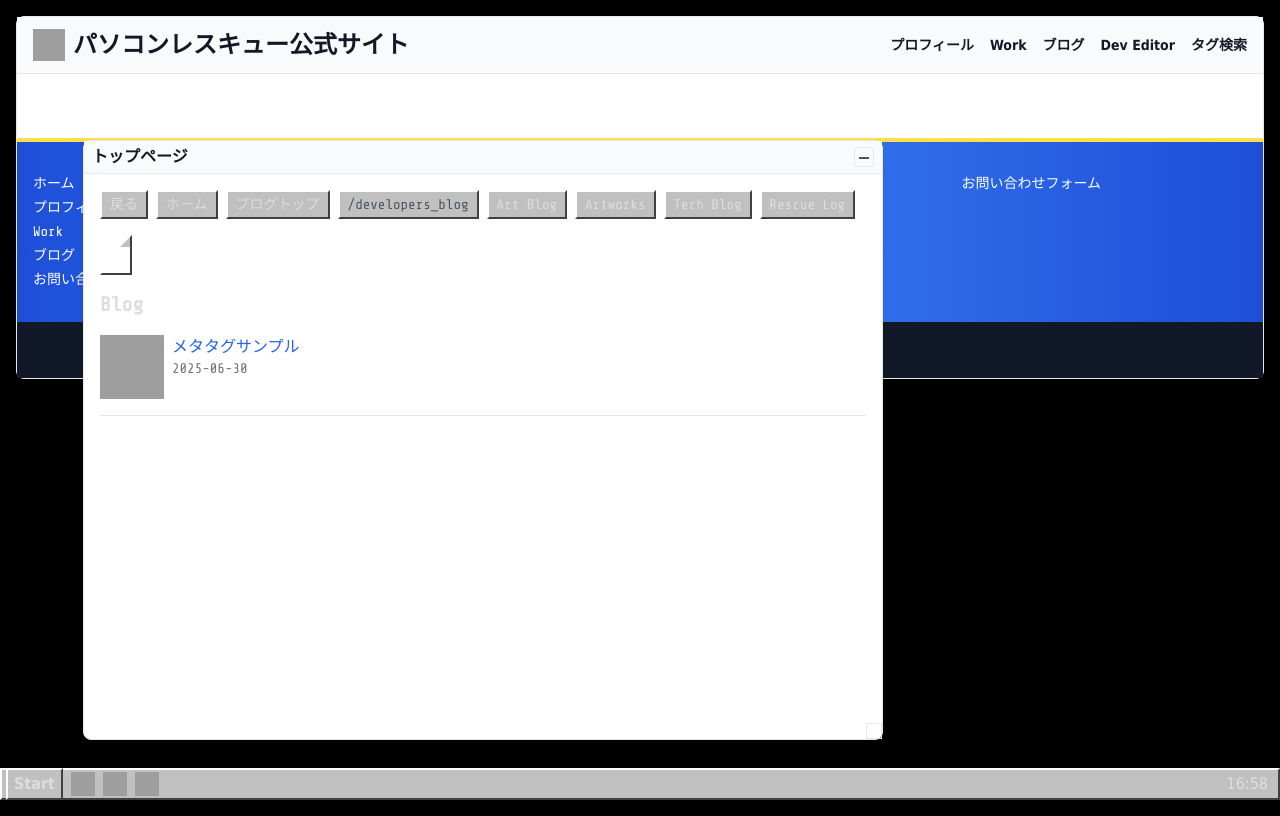
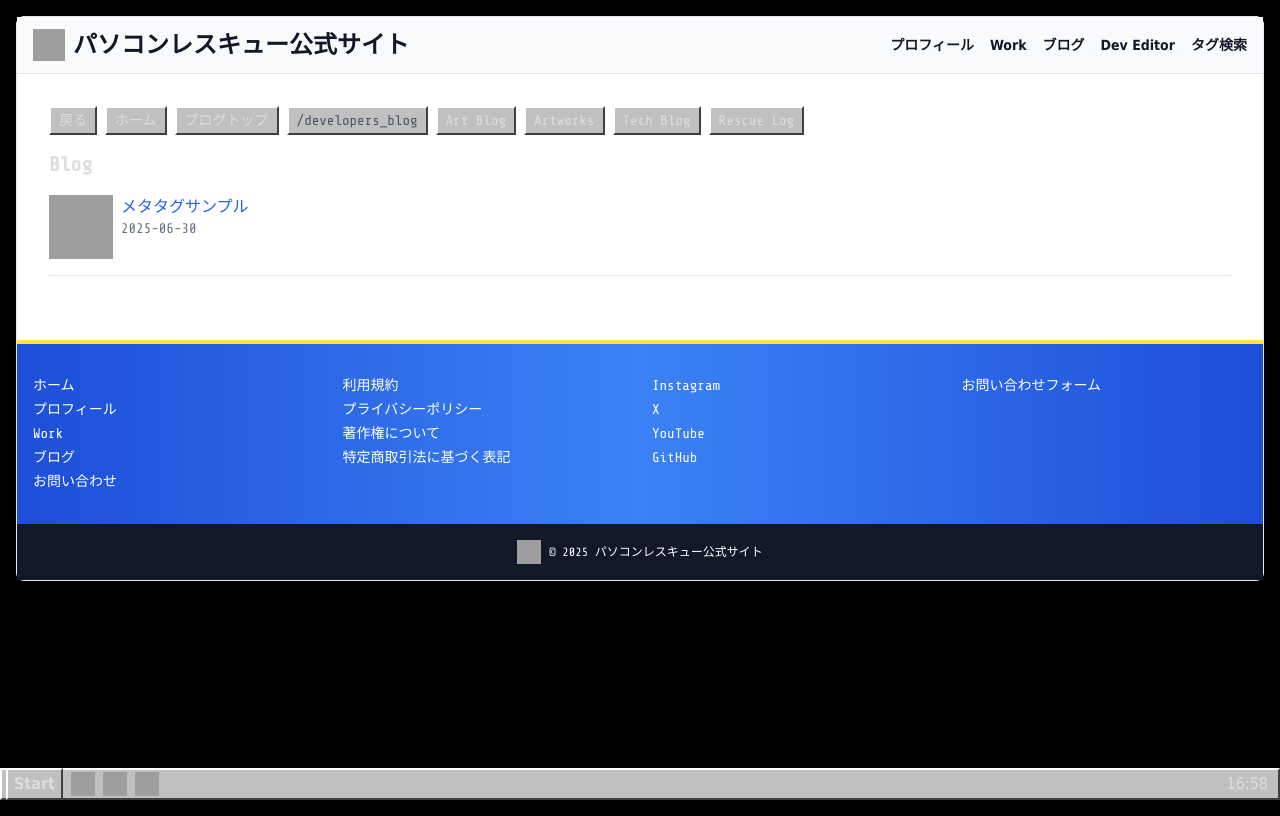
Before and after one commit to maruyamamasaya/Portfolio, a Next.js app: page / in a window 1280 px wide. Built offline with nearby package versions, Linux system fonts and the light colour scheme; grey boxes are pictures that could not be loaded.

Commit message:
Remove draggable home window

```diff
--- a/src/app/components/HomeWindow.tsx
+++ b/src/app/components/HomeWindow.tsx
@@ -1,7 +1,5 @@
-"use client";
 import Link from 'next/link';
 import { Post } from '@/lib/posts';
-import { useState, useEffect } from 'react';
 import BlogNavButtons from '../components/BlogNavButtons';
 
 interface Props {
@@ -9,80 +7,10 @@ interface Props {
 }
 
 export default function HomeWindow({ posts }: Props) {
-  const [hidden, setHidden] = useState(false);
-  const [minimized, setMinimized] = useState(false);
-  const [position, setPosition] = useState({ x: 50, y: 50 });
-  // Set the default window size a bit larger so the content is easier to read
-  // when the page first loads. Users can still resize the window freely.
-  const [size, setSize] = useState({ width: 800, height: 600 });
-  const [dragging, setDragging] = useState(false);
-  const [resizing, setResizing] = useState(false);
-  const [offset, setOffset] = useState({ x: 0, y: 0 });
-
-  const handleMinimize = () => {
-    setMinimized(true);
-    setTimeout(() => {
-      setHidden(true);
-    }, 500);
-  };
-
-  const handleMouseDown = (e: React.MouseEvent<HTMLDivElement>) => {
-    setDragging(true);
-    setOffset({ x: e.clientX - position.x, y: e.clientY - position.y });
-  };
-
-  const handleResizeMouseDown = (e: React.MouseEvent<HTMLDivElement>) => {
-    setResizing(true);
-    e.stopPropagation();
-  };
-
-  useEffect(() => {
-    const handleMouseMove = (e: MouseEvent) => {
-      if (dragging) {
-        setPosition({ x: e.clientX - offset.x, y: e.clientY - offset.y });
-      }
-      if (resizing) {
-        setSize({
-          width: Math.max(200, e.clientX - position.x),
-          height: Math.max(200, e.clientY - position.y),
-        });
-      }
-    };
-
-    const handleMouseUp = () => {
-      setDragging(false);
-      setResizing(false);
-    };
-
-    window.addEventListener('mousemove', handleMouseMove);
-    window.addEventListener('mouseup', handleMouseUp);
-    return () => {
-      window.removeEventListener('mousemove', handleMouseMove);
-      window.removeEventListener('mouseup', handleMouseUp);
-    };
-  }, [dragging, resizing, offset, position]);
-
-  if (hidden) return null;
-
   return (
-    <div
-      className={`win98-window m-4 absolute z-10 ${minimized ? 'minimized' : ''}`}
-      style={{ top: position.y, left: position.x, width: size.width, height: size.height }}
-    >
-      <div className="win98-titlebar cursor-move" onMouseDown={handleMouseDown}>
-        <span>トップページ</span>
-        <div className="window-controls">
-          <button
-            className="win98-btn minimize"
-            aria-label="Minimize"
-            onClick={handleMinimize}
-          />
-        </div>
-      </div>
-      {!minimized && (
-        <div className="win98-content">
+    <div className="m-4">
       <BlogNavButtons />
-          <div className="win98-file mb-4" />
+      <div className="mb-4" />
       <h2 className="text-xl font-semibold mb-4">Blog</h2>
       <ul className="space-y-4">
         {posts.map(post => (
@@ -100,11 +28,5 @@ export default function HomeWindow({ posts }: Props) {
         ))}
       </ul>
     </div>
-      )}
-      <div
-        className="resize-handle absolute w-4 h-4 bottom-0 right-0 cursor-se-resize"
-        onMouseDown={handleResizeMouseDown}
-      />
-    </div>
   );
 }
```
Lines whose indentation alone changed are shown as unchanged.
